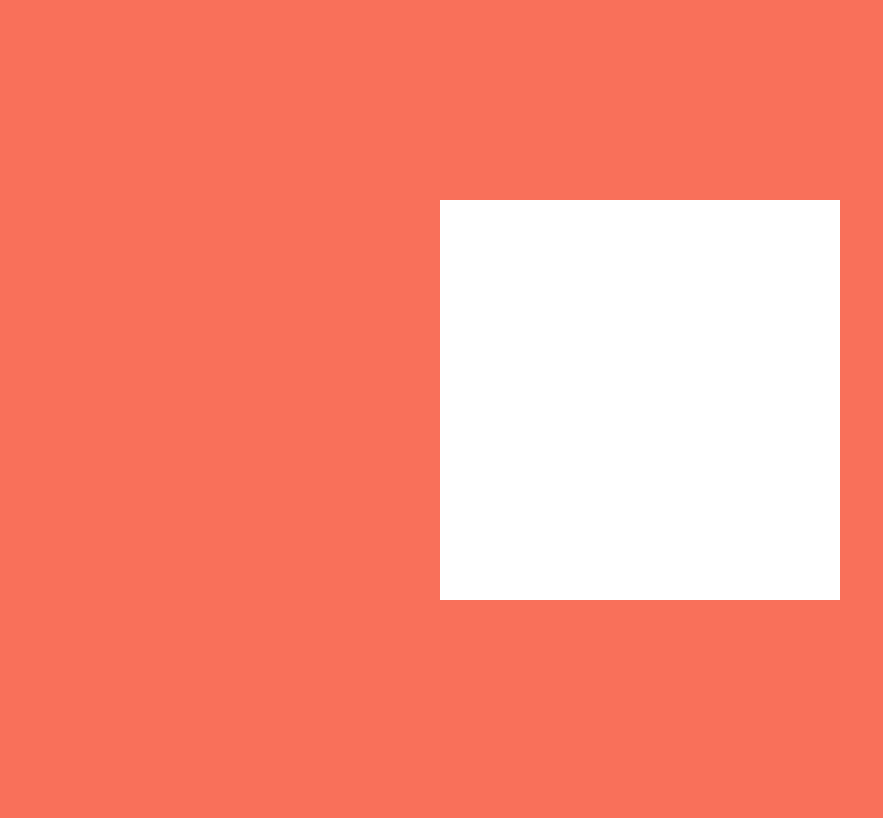
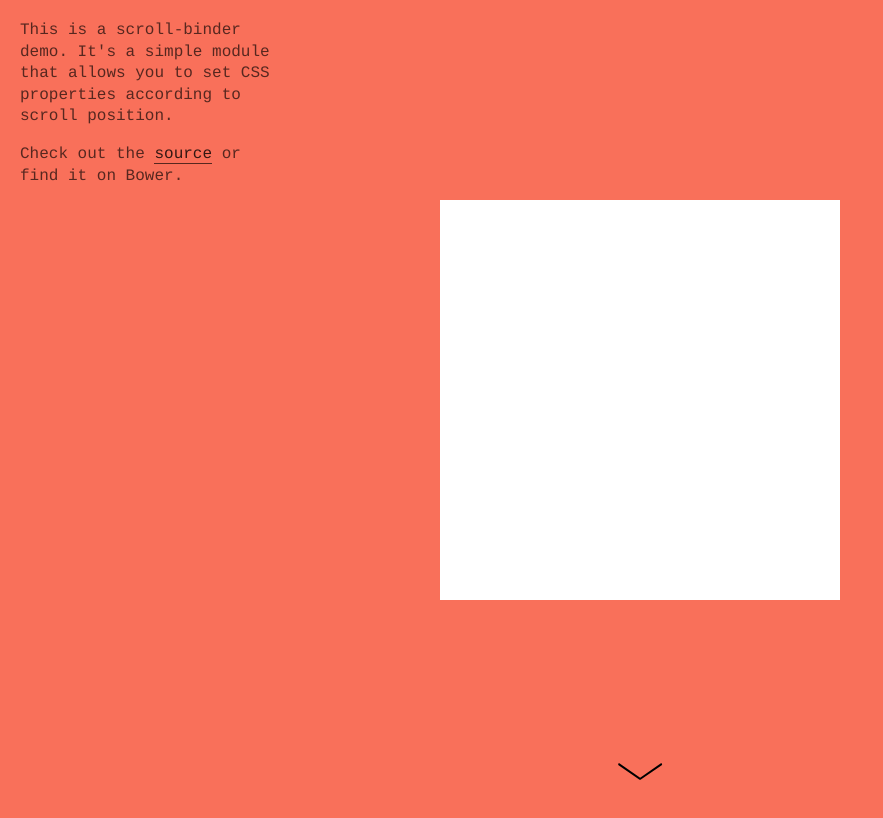
Before and after one commit to pieterbeulque/scroll-binder, a website: page index.html in a window 1280 px wide. Shown: the top 818 px of the page, without its empty margins (0-883 px from the left). Drawn offline with nearby package versions, Linux system fonts and the light colour scheme.

Commit message:
Updated demo page

```diff
--- a/index.html
+++ b/index.html
@@ -16,6 +16,51 @@
       min-height: 250%;
     }
 
+    a {
+      transition: color 220ms ease-in-out, border-color 220ms ease-in-out;
+      color: rgba(0, 0, 0, .8);
+      text-decoration: none;
+      border-bottom: 1px solid rgba(0, 0, 0, .65);
+    }
+
+    a:hover {
+      color: rgba(0, 0, 0, .95);
+      border-color: rgba(0, 0, 0, .8);
+    }
+
+    p {
+      margin: 1em 0;
+    }
+
+    p:first-child {
+      margin-top: 0;
+    }
+
+    #about {
+      position: fixed;
+      top: 10px;
+      left: 10px;
+      width: 260px;
+      line-height: 1.35;
+      font-family: Courier, monospace;
+      padding: 10px;
+      color: rgba(0, 0, 0, .65);
+    }
+
+    #scroll {
+      height: 17px;
+      width: 45px;
+      position: fixed;
+      bottom: 20px;
+      left: 50%;
+      transform: translateX(-50%);
+    }
+
+    #scroll svg {
+      height: 100%;
+      width: 100%;
+    }
+
     #demo {
       border: 0 solid #f36355;
       background-color: #fff;
@@ -29,7 +74,18 @@
   </style>
 </head>
 <body>
+  <div id="about">
+    <p>
+      This is a scroll-binder demo. It's a simple module that allows you to set CSS properties according to scroll position.
+    </p>
+    <p>
+      Check out the <a href="//github.com/pieterbeulque/scroll-binder">source</a> or find it on Bower.
+    </p>
+  </div>
   <div id="demo"></div>
+  <div id="scroll">
+    <svg xmlns="http://www.w3.org/2000/svg" viewBox="0 0 225 85" enable-background="new 0 0 225 85"><path d="M113.3 84h-.2c-1 0-2-.1-2.8-.7L5.2 10.9C3 9.3 2.4 6.2 4 4c1.6-2.3 4.7-2.8 7-1.2l102.2 70.6L215.4 2.7c2.3-1.6 5.4-1 7 1.3 1.6 2.3 1 5.4-1.3 7L116.9 82.7c-1 1-2.3 1.3-3.6 1.3z"/></svg>
+  </div>
   <script src="//ajax.googleapis.com/ajax/libs/jquery/1.11.1/jquery.min.js"></script>
   <script type="text/javascript">
     exports = {};
@@ -45,6 +101,11 @@
           'translateX':    { from: -50, to: -50, unit: '%' },
           'translateY':    { from: -50, to: -50, unit: '%' },
           'rotate':        { from: 0, to: 90, unit: 'deg' }
+        },
+        '#scroll': {
+          'translateX': { from: -50, to: -50, unit: '%' },
+          'translateY': { from: 0, to: -30, unit: 'px' },
+          'opacity':    { to: 0, unit: '' }
         }
       }
     });
```
